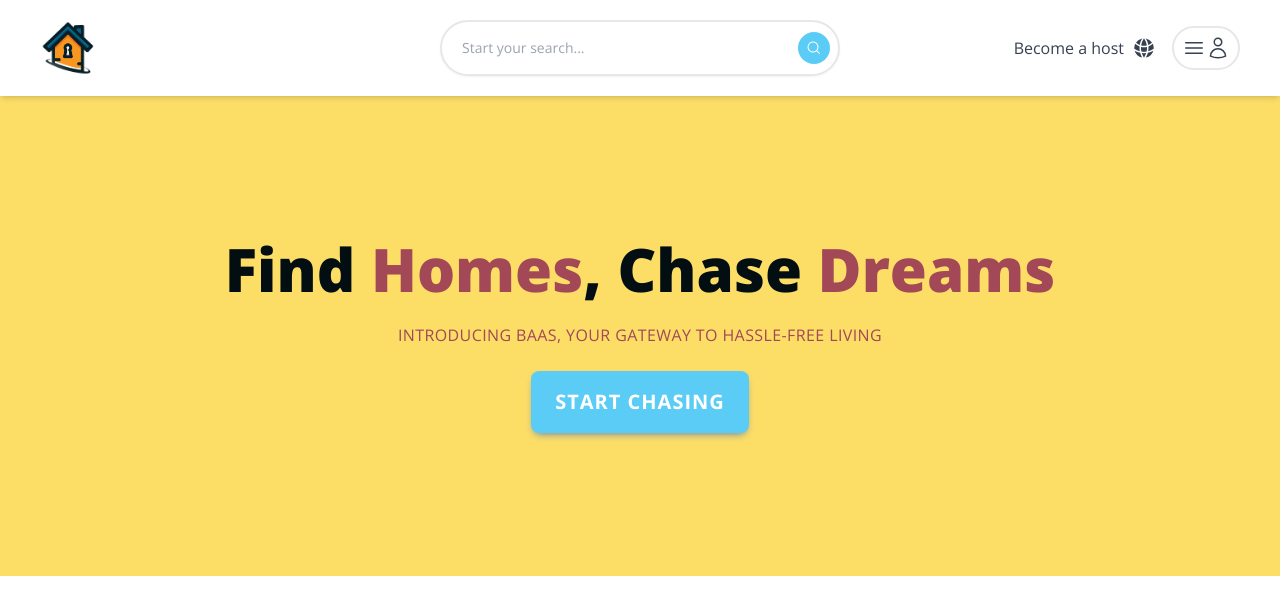
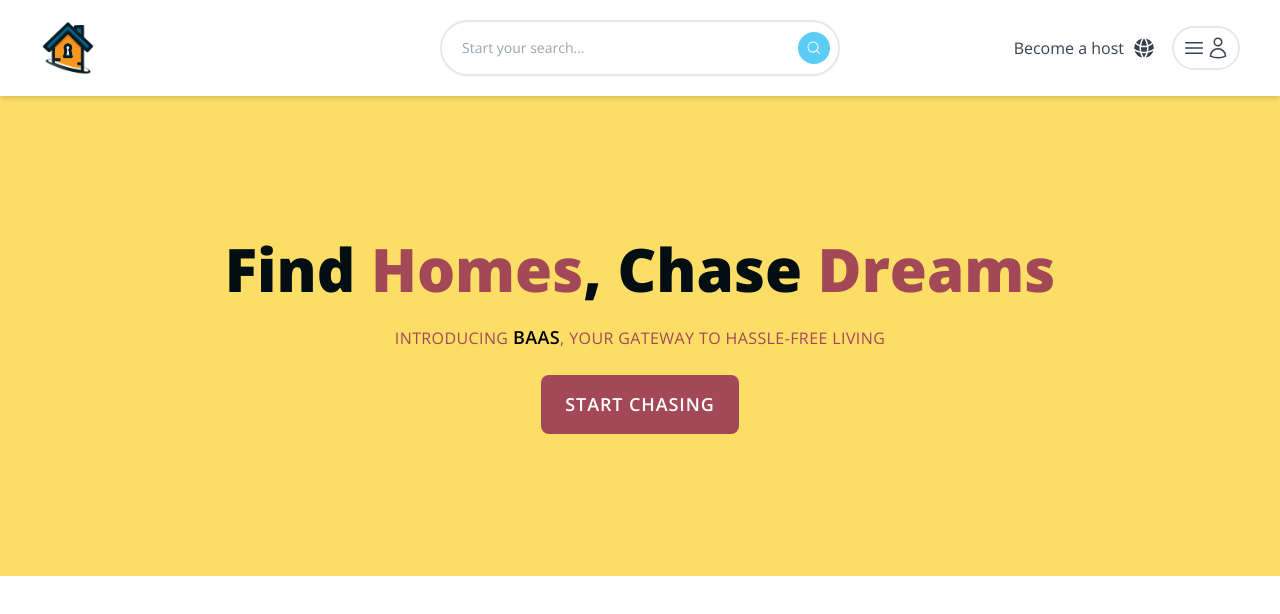
Before and after one commit to nishanbudhathoki2266/baas, a Next.js app: page / in a window 1280 px wide. Shown: the top 614 px of the page. Built offline with nearby package versions, Linux system fonts and the light colour scheme.

Commit message:
Fixed some stylings in hero section

```diff
--- a/components/Banner.jsx
+++ b/components/Banner.jsx
@@ -1,16 +1,18 @@
 function Banner() {
   return (
     <div className="bg-primary h-[30dvh] sm:h-[40dvh] lg:h-[50dvh] xl:h-[60dvh] 2xl:h-[70dvh] p-2 flex flex-col gap-2 sm:gap-6 justify-center items-start sm:items-center ">
-      <h1 className="text-4xl sm:text-4xl md:text-6xl text-text font-extrabold">
+      <h1 className="text-4xl md:text-6xl text-text font-extrabold">
         Find <span className="text-maroon">Homes</span>, Chase
         <span className="text-maroon"> Dreams</span>
       </h1>
       <h2 className="text-md text-maroon uppercase tracking-wide">
-        Introducing Baas, your gateway to hassle-free living
+        Introducing{" "}
+        <span className="text-lg text-black font-semibold">Baas</span>, your
+        gateway to hassle-free living
       </h2>
       <button
         type="button"
-        className="block bg-secondary rounded-lg px-4 py-3 sm:py-4 sm:px-6 tracking-wider font-bold uppercase text-xl leading-normal text-white shadow-[0_4px_9px_-4px_#3b71ca] transition duration-150 ease-in-out hover:shadow-[0_8px_9px_-4px_rgba(59,113,202,0.3),0_4px_18px_0_rgba(59,113,202,0.2)] focus:bg-primary-600 focus:shadow-[0_8px_9px_-4px_rgba(59,113,202,0.3),0_4px_18px_0_rgba(59,113,202,0.2)] focus:outline-none focus:ring-0 active:bg-primary-700 active:shadow-[0_8px_9px_-4px_rgba(59,113,202,0.3),0_4px_18px_0_rgba(59,113,202,0.2)] dark:shadow-[0_4px_9px_-4px_rgba(59,113,202,0.5)] dark:hover:shadow-[0_8px_9px_-4px_rgba(59,113,202,0.2),0_4px_18px_0_rgba(59,113,202,0.1)] dark:focus:shadow-[0_8px_9px_-4px_rgba(59,113,202,0.2),0_4px_18px_0_rgba(59,113,202,0.1)] dark:active:shadow-[0_8px_9px_-4px_rgba(59,113,202,0.2),0_4px_18px_0_rgba(59,113,202,0.1)]"
+        className="block bg-maroon rounded-lg px-4 py-3 sm:py-4 sm:px-6 tracking-wider font-semibold uppercase text-lg leading-normal text-white transition duration-150 ease-in-out shadow-black hover:bg-red-800 focus:bg-red-800"
       >
         Start Chasing
       </button>
```
